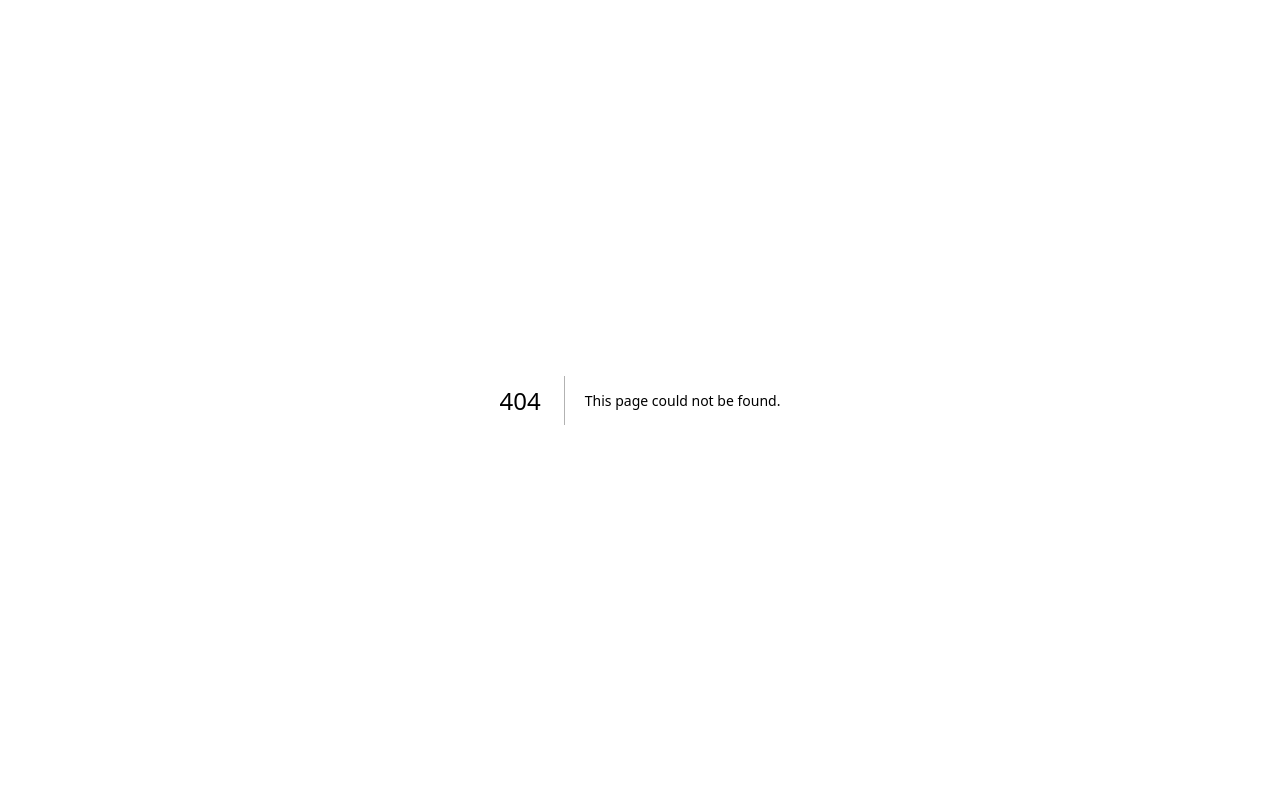
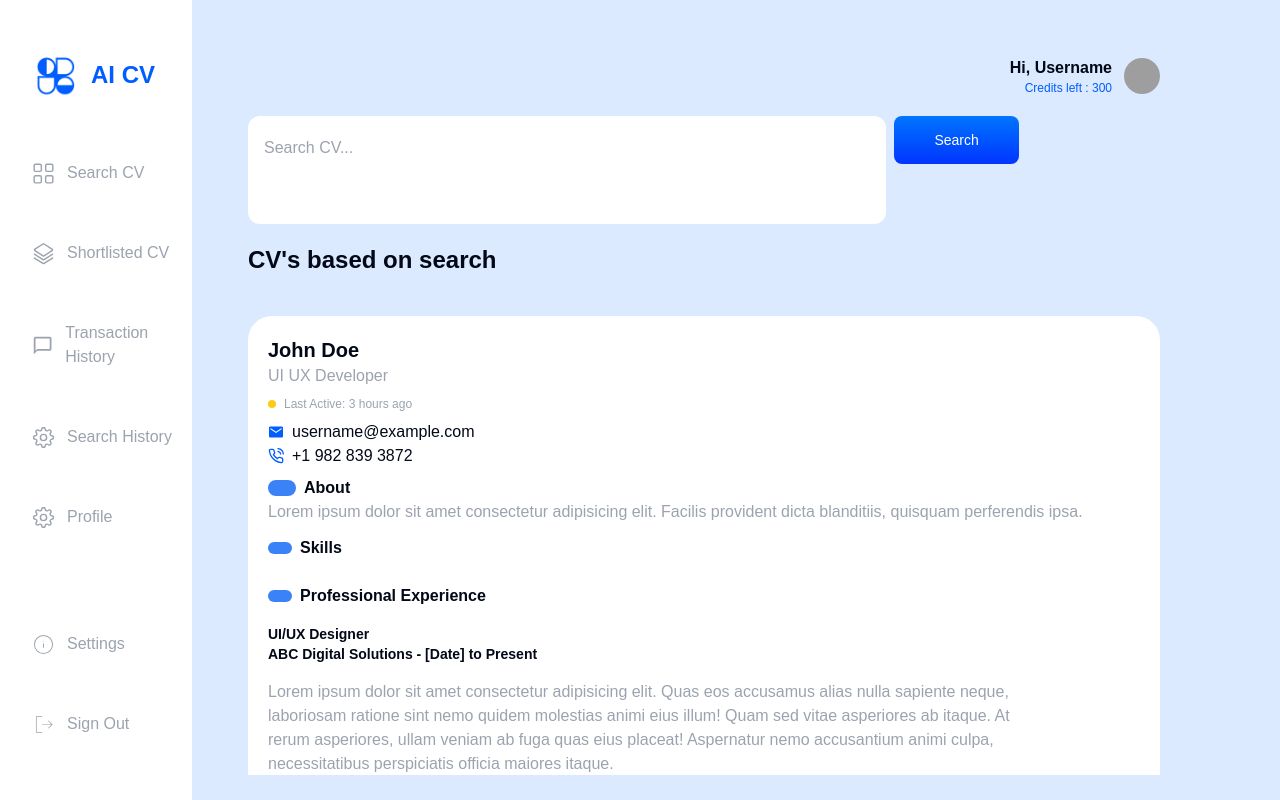
Before and after one commit to anandk1997/ai-cv, a Next.js app: page /cv-details in a window 1280 px wide. Before the commit this address had no page. Built offline with nearby package versions, Linux system fonts and the light colour scheme; grey boxes are pictures that could not be loaded.

Commit message:
cv details ui

```diff
--- /dev/null
+++ b/src/app/(main)/cv-details/page.tsx
@@ -0,0 +1,122 @@
+import { FiPhoneCall } from "react-icons/fi";
+import { IoMdMail } from "react-icons/io";
+import { PiDownloadSimpleLight } from "react-icons/pi";
+import { TbChecklist } from "react-icons/tb";
+
+const CvDetails = () => {
+  return (
+    <div className="h-[calc(100%_-_9px)] overflow-auto ">
+      <div className="flex gap-2 my-5">
+        <input
+          type="search"
+          placeholder="Search CV..."
+          className="px-4 pb-16 pt-5 rounded-xl w-[70%]"
+        />
+
+        <button className="bg-[linear-gradient(180deg,_#0075FF_0%,_#0135FF_100%)] text-white px-10 py-2 rounded-lg text-sm h-12">
+          Search
+        </button>
+      </div>
+
+      <h1 className="pb-7 text-2xl font-semibold">CV's based on search</h1>
+
+      <div className="bg-white rounded-3xl w-full pt-5 px-2 pb-2 mt-3">
+        <div className="ps-3">
+          <h2 className="text-xl font-semibold">John Doe</h2>
+
+          <span className="text-gray-400">UI UX Developer</span>
+
+          <div className="flex items-center gap-2 py-2">
+            <span className="h-2 w-2 rounded-full bg-yellow-400" />
+            <span className="text-gray-400 text-xs">
+              Last Active: 3 hours ago
+            </span>
+          </div>
+
+          <section>
+            <div className="flex items-center gap-2 ">
+              <IoMdMail className="text-[#005dff]" />
+              <span>username@example.com</span>
+            </div>
+
+            <div className="flex items-center gap-2 pb-2">
+              <FiPhoneCall className="text-[#005dff]" />
+              <span>+1 982 839 3872</span>
+            </div>
+          </section>
+
+          <section>
+            <div className="flex items-center gap-2">
+              <span className="h-4 w-7 rounded-full bg-blue-500" />
+              <span className="font-semibold">About</span>
+            </div>
+
+            <span className="text-gray-400">
+              Lorem ipsum dolor sit amet consectetur adipisicing elit. Facilis
+              provident dicta blanditiis, quisquam perferendis ipsa.
+            </span>
+          </section>
+
+          <section className="flex items-center gap-2 py-3">
+            <span className="h-3 w-6 rounded-full bg-blue-500" />
+            <span className="font-semibold">Skills</span>
+          </section>
+
+          <section className="py-3">
+            <div className="flex items-center gap-2">
+              <span className="h-3 w-6 rounded-full bg-blue-500" />
+              <span className="font-semibold">Professional Experience</span>
+            </div>
+
+            <div className="mt-4">
+              <div className="font-semibold text-sm">UI/UX Designer</div>
+              <div className="font-semibold text-sm">
+                ABC Digital Solutions - [Date] to Present
+              </div>
+
+              <div className="mt-4 text-gray-400 max-w-[85%]">
+                Lorem ipsum dolor sit amet consectetur adipisicing elit. Quas
+                eos accusamus alias nulla sapiente neque, laboriosam ratione
+                sint nemo quidem molestias animi eius illum! Quam sed vitae
+                asperiores ab itaque. At rerum asperiores, ullam veniam ab fuga
+                quas eius placeat! Aspernatur nemo accusantium animi culpa,
+                necessitatibus perspiciatis officia maiores itaque.
+              </div>
+            </div>
+          </section>
+
+          <section className="py-3">
+            <div className="flex items-center gap-2">
+              <span className="h-3 w-6 rounded-full bg-blue-500" />
+              <span className="font-semibold">Certifications</span>
+            </div>
+
+            <div className="mt-4 text-gray-400 max-w-[85%]">
+              Lorem ipsum dolor sit amet consectetur adipisicing elit. Quas eos
+              accusamus alias nulla sapiente neque, laboriosam ratione sint nemo
+              quidem molestias animi eius illum! Quam sed vitae asperiores ab
+              itaque. At rerum asperiores, ullam veniam ab fuga quas eius
+              placeat! Aspernatur nemo accusantium animi culpa, necessitatibus
+              perspiciatis officia maiores itaque.
+            </div>
+          </section>
+        </div>
+      </div>
+
+      <div className="flex gap-2 text-sm mt-5">
+        <button className="flex gap-1 items-center justify-center bg-[linear-gradient(104deg,_#0075FF_0%,_#0135FF_100%)] rounded-2xl py-2 text-white px-3 w-40">
+          <TbChecklist />
+          Shortlisted
+        </button>
+
+        <button className="flex gap-1 items-center justify-center bg-[linear-gradient(104deg,_#0075FF_0%,_#0135FF_100%)] rounded-2xl py-2 text-white px-3 w-40">
+          <PiDownloadSimpleLight size={25} />
+
+          <span>Download for 20 credits</span>
+        </button>
+      </div>
+    </div>
+  );
+};
+
+export default CvDetails;
--- a/src/app/(main)/search-cv/page.tsx
+++ b/src/app/(main)/search-cv/page.tsx
@@ -1,4 +1,6 @@
+import Link from "next/link";
 import React from "react";
+import { FiPhoneCall } from "react-icons/fi";
 import { IoMdMail } from "react-icons/io";
 import { PiDownloadSimpleLight } from "react-icons/pi";
 import { TbChecklist } from "react-icons/tb";
@@ -10,12 +12,11 @@ const SearchCV = () => {
 
       <div className="flex flex-wrap justify-center gap-4 h-[calc(100%_-_80px)] overflow-auto">
         {Array.from({ length: 20 }).map(() => (
-          <div className="bg-white rounded-3xl w-72 pt-5 px-2 pb-2">
+          <Link href={"cv-details"}>
+            <div className="bg-white rounded-3xl w-72 pt-5 px-2 pb-2 cursor-pointer">
               <div className="ps-3">
                 <h2 className="text-xl font-semibold">John Doe</h2>
-
                 <span className="text-gray-400">UI UX Developer</span>
-
                 <div className="flex items-center gap-2 py-2">
                   <span className="h-2 w-2 rounded-full bg-yellow-400" />
                   <span className="text-gray-400 text-xs">
@@ -23,30 +24,40 @@ const SearchCV = () => {
                   </span>
                 </div>
 
-              <div className="flex items-center gap-2">
-                <IoMdMail />
+                <section>
+                  <div className="flex items-center gap-2 ">
+                    <IoMdMail className="text-[#005dff]" />
                     <span>username@example.com</span>
                   </div>
 
                   <div className="flex items-center gap-2 pb-2">
-                <IoMdMail />
+                    <FiPhoneCall className="text-[#005dff]" />
                     <span>+1 982 839 3872</span>
                   </div>
+                </section>
 
+                <section>
                   <div className="flex items-center gap-2">
                     <span className="h-4 w-7 rounded-full bg-blue-500" />
                     <span className="font-semibold">About</span>
                   </div>
 
                   <span className="text-gray-400">
-                Lorem ipsum dolor sit amet consectetur adipisicing elit. Facilis
-                provident dicta blanditiis, quisquam perferendis ipsa.
+                    Lorem ipsum dolor sit amet consectetur adipisicing elit.
+                    Facilis provident dicta blanditiis, quisquam perferendis
+                    ipsa.
                   </span>
+                </section>
 
-              <div className="flex items-center gap-2 py-3">
+                <section className="flex items-center gap-2 py-3">
                   <span className="h-3 w-6 rounded-full bg-blue-500" />
                   <span className="font-semibold">Skills</span>
-              </div>
+                </section>
+
+                <section className="flex items-center gap-2 py-3">
+                  <span className="h-3 w-6 rounded-full bg-blue-500" />
+                  <span className="font-semibold">Professional Experience</span>
+                </section>
               </div>
 
               <div className="flex gap-2 text-sm">
@@ -62,6 +73,7 @@ const SearchCV = () => {
                 </button>
               </div>
             </div>
+          </Link>
         ))}
       </div>
     </>
```
Lines whose indentation alone changed are shown as unchanged.
